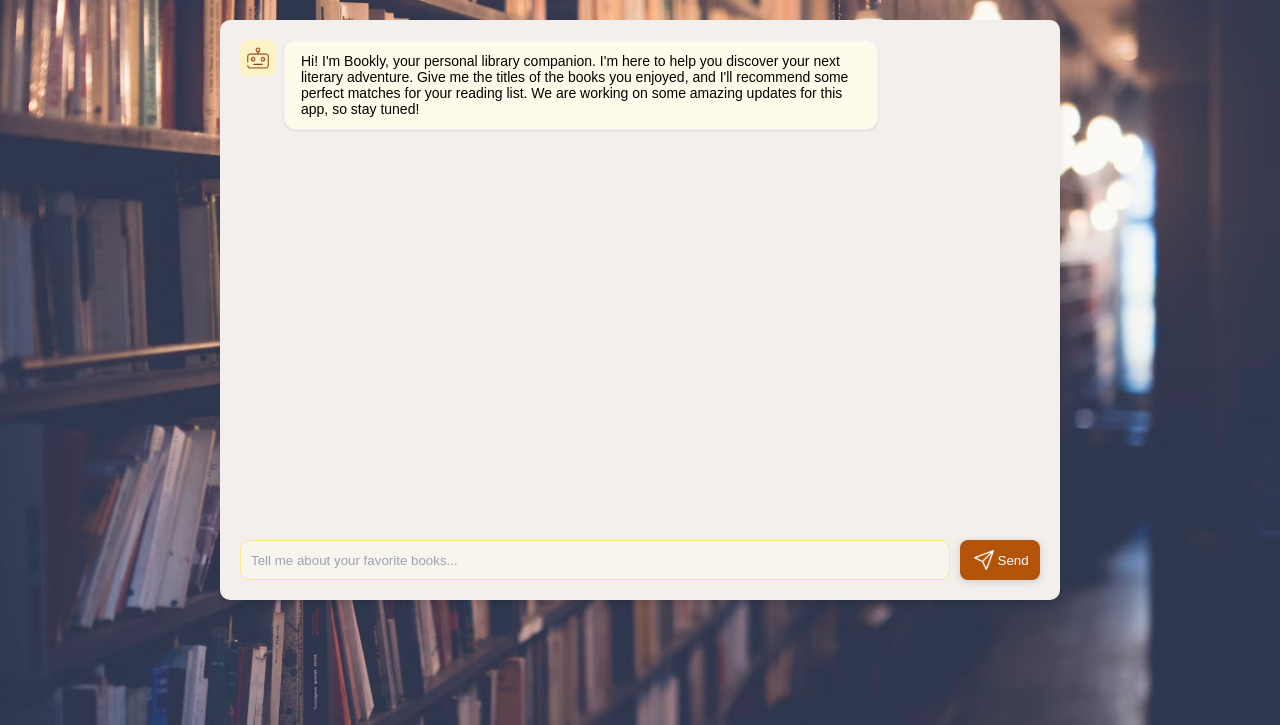
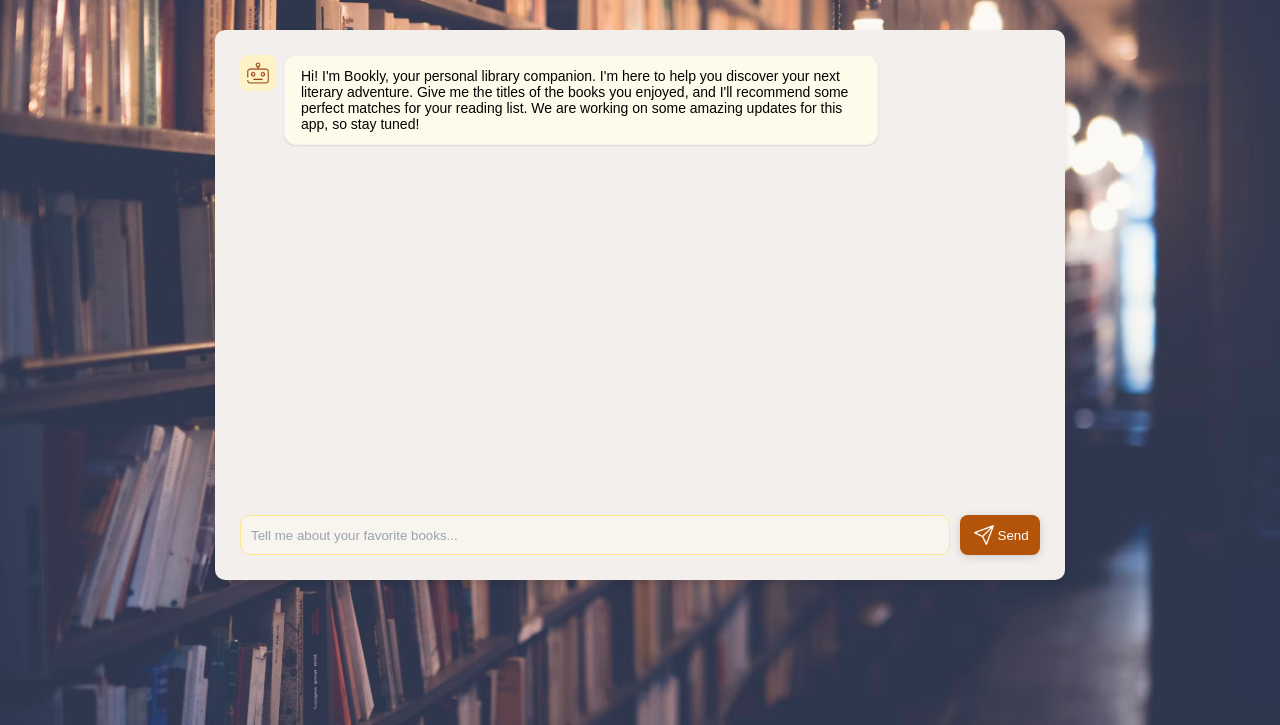
Before and after one commit to sparsh2005/Bookly, a Flask app: page / in a window 1280 px wide. Shown: the part 75-800 px from the top of the page. Run offline with Flask 3, Linux system fonts and the light colour scheme.

Commit message:
increased scrollable region

```diff
--- a/backend/static/css/style.css
+++ b/backend/static/css/style.css
@@ -89,20 +89,21 @@ body {
   /* Chatbox */
   #chatbox {
     max-width: 800px;
-    height: 540px;
-    margin: 20px auto;
+    height: 500px;
+    margin: 30px auto;
     background-color: #F3EFED;
     border-radius: 10px;
     box-shadow: 0 4px 6px rgba(0, 0, 0, 0.1);
-    padding: 20px;
+    padding: 25px;
     display: flex;
     flex-direction: column;
   }
 
   #messages {
     flex: 1;
-    max-height: 440px;
+    max-height: 450px;
     overflow-y: auto;
+    margin-bottom: 10px;
   }
 
   .message {
@@ -259,7 +260,8 @@ body {
 
   .input-area {
     display: flex;
-    margin-top: 100px;
+    margin-top: 0;
+    padding-top: 5px;
   }
 
   #user-input {
@@ -288,12 +290,6 @@ body {
     width: 80px;
     height: 40px;
     box-shadow: 0 2px 8px rgba(0, 0, 0, 0.15);
-    transition: transform 0.2s, box-shadow 0.2s; /* Add transition for smooth effect */
-  }
-
-  #send-btn:hover {
-    transform: translateY(-3px); /* Move the button up */
-    box-shadow: 0 4px 12px rgba(0, 0, 0, 0.2); /* Increase shadow for 3D effect */
   }
 
   #send-btn img {
```
